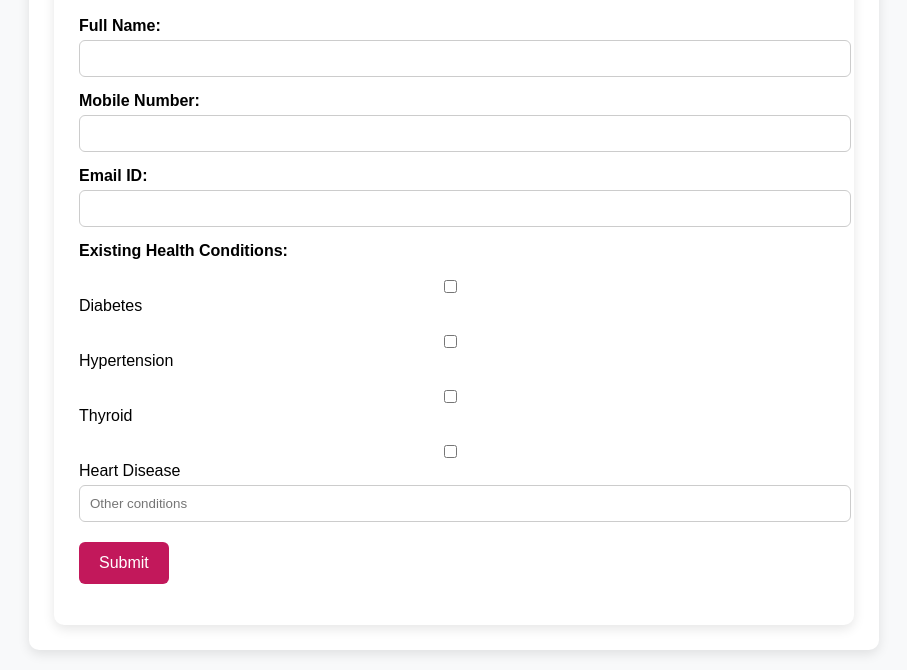
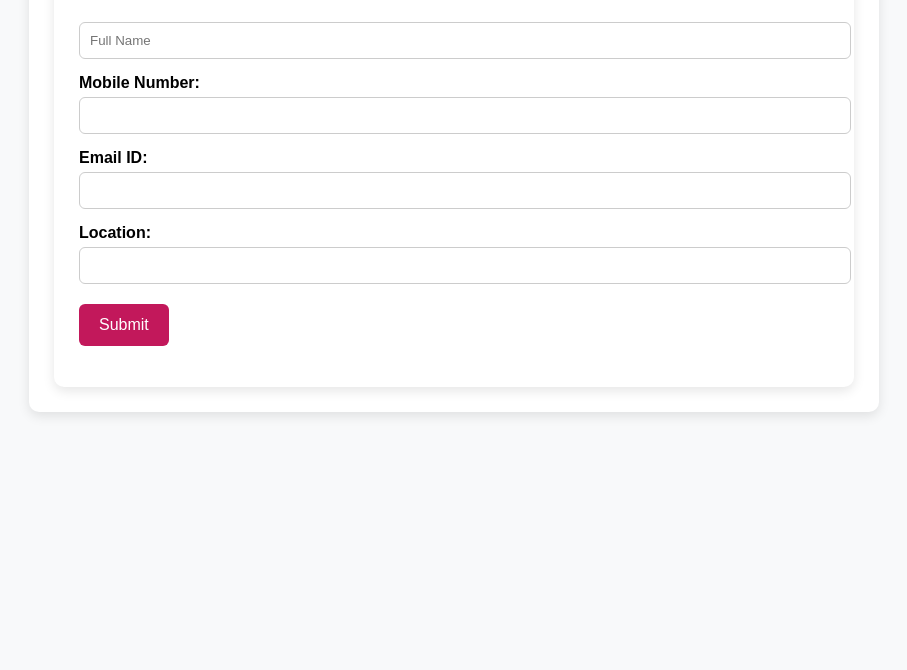
Before and after one commit to DGrowMarketingAgency/AathviHospitals, a plain HTML site: page index.html in a window 1280 px wide. Shown: the part 186-856 px from the top of the page, without its empty margins (186-1093 px from the left). After the commit the page ends 800 px from the top, so only its background shows below. Drawn offline with Linux system fonts and the light colour scheme.

Commit message:
Update index.html

```diff
--- a/index.html
+++ b/index.html
@@ -96,8 +96,8 @@
         id="regForm"
 
       >
-        <label>Full Name:</label>
-        <input type="text" name="Full_Name" required />
+        <!-- <label>Full Name:</label> -->
+        <input type="text" name="Full_Name" placeholder="Full Name" required />
 
         <!-- <label>Age:</label>
         <input type="number" name="Age" required />
@@ -122,10 +122,7 @@
         <label>Mobile Number:</label>
         <input type="text" name="Mobile_Number" required />
 
-        <label>Email ID:</label>
-        <input type="email" name="Email_ID" />
-
-        <label>Existing Health Conditions:</label>
+        <!-- <label>Existing Health Conditions:</label>
         <div class="checkbox-group">
           <label
             ><input
@@ -164,7 +161,7 @@
           type="text"
           name="Existing_Health_Conditions_Other"
           placeholder="Other conditions"
-        />
+        /> -->
 
         <!-- <label>Family history of cancer?</label>
         <select name="Family_History_of_Cancer">
@@ -211,6 +208,12 @@
 
         <label>Any complications?</label>
         <input type="text" name="Complications" /> -->
+
+        <label>Email ID:</label>
+        <input type="email" name="Email_ID" />
+
+        <label>Location:</label>
+        <input type="text" name="location" />
 
         <button type="submit">Submit</button>
       </form>
```
